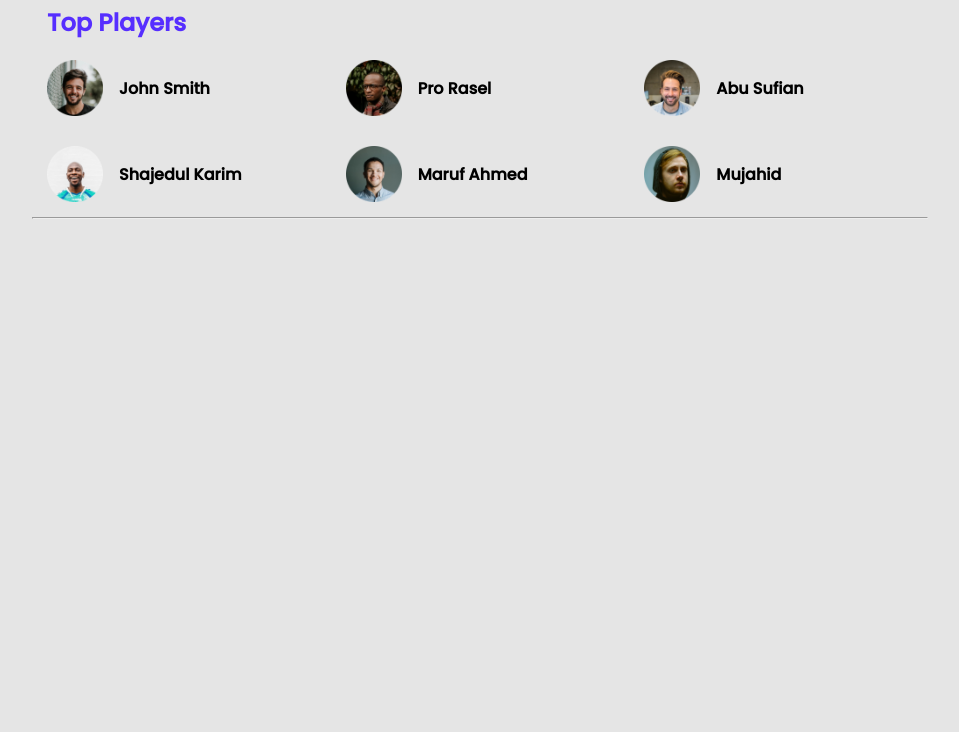
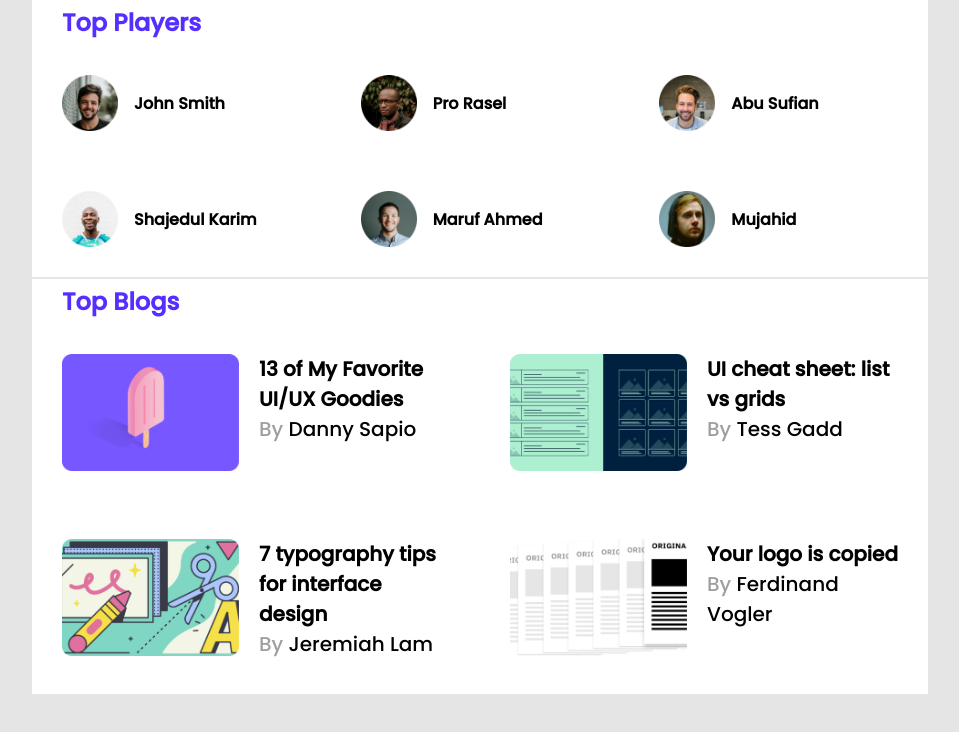
Before and after one commit to sm-alamin/leader-board-css3, a plain HTML site: page index.html in a window 1280 px wide. Shown: the whole page, without its empty margins (160-1119 px from the left). Drawn offline with Linux system fonts and the light colour scheme.

Commit message:
top blogs section is done with responsive

```diff
--- a/index.html
+++ b/index.html
@@ -1,47 +1,89 @@
 <!DOCTYPE html>
 <html lang="en">
   <head>
-    <meta charset="UTF-8">
-    <meta http-equiv="X-UA-Compatible" content="IE=edge">
-    <meta name="viewport" content="width=device-width, initial-scale=1.0">
+    <meta charset="UTF-8" />
+    <meta http-equiv="X-UA-Compatible" content="IE=edge" />
+    <meta name="viewport" content="width=device-width, initial-scale=1.0" />
     <title>Leader Board</title>
     <!-- Stylesheet -->
-    <link rel="stylesheet" href="styles/style.css">
+    <link rel="stylesheet" href="styles/style.css" />
   </head>
   <body>
-    <header class="header">
-
-    </header>
+    <header class="header"></header>
     <main class="main">
       <section class="top-player">
         <h3>Top Players</h3>
         <div class="top-player-container">
           <div class="player">
-                    <img src="images/players/player-1.png" alt="">
+            <img src="images/players/player-1.png" alt="" />
             <h4>John Smith</h4>
           </div>
           <div class="player">
-                    <img src="images/players/player-2.png" alt="">
+            <img src="images/players/player-2.png" alt="" />
             <h4>Pro Rasel</h4>
           </div>
           <div class="player">
-                    <img src="images/players/player-3.png" alt="">
+            <img src="images/players/player-3.png" alt="" />
             <h4>Abu Sufian</h4>
           </div>
           <div class="player">
-                    <img src="images/players/player-4.png" alt="">
+            <img src="images/players/player-4.png" alt="" />
             <h4>Shajedul Karim</h4>
           </div>
           <div class="player">
-                    <img src="images/players/player-5.png" alt="">
+            <img src="images/players/player-5.png" alt="" />
             <h4>Maruf Ahmed</h4>
           </div>
           <div class="player">
-                    <img src="images/players/player-6.png" alt="">
+            <img src="images/players/player-6.png" alt="" />
             <h4>Mujahid</h4>
           </div>
         </div>
-            <hr>
+      </section>
+      <section class="top-blogs">
+        <h3>Top Blogs</h3>
+        <div class="top-blogs-container">
+          <div class="blog">
+            <div class="blog-image">
+                <img src="images/blogs/blog-1.png" alt="" />
+            </div>
+            <div class="blog-content">
+                <h4>13 of My Favorite UI/UX Goodies</h4>
+            <p><span class="author">By</span> Danny Sapio</p>
+            </div>
+          </div>
+          <div class="blog">
+            <div class="blog-image">
+                <img src="images/blogs/blog-2.png" alt="" />
+            </div>
+            <div class="blog-content">
+                <h4>UI cheat sheet:
+                    list vs grids</h4>
+            <p><span class="author">By</span> Tess Gadd</p>
+            </div>
+          </div>
+          <div class="blog">
+            <div class="blog-image">
+                <img src="images/blogs/blog-3.png" alt="" />
+            </div>
+            <div class="blog-content">
+                <h4>7 typography tips
+                    for interface design</h4>
+            <p><span class="author">By</span> Jeremiah Lam</p>
+            </div>
+          </div>
+          <div class="blog">
+            <div class="blog-image">
+                <img src="images/blogs/blog-4.png" alt="" />
+            </div>
+            <div class="blog-content">
+                <h4>Your logo is
+                    copied</h4>
+            <p><span class="author">By</span> Ferdinand Vogler</p>
+            </div>
+          </div>
+
+        </div>
       </section>
     </main>
   </body>
--- a/styles/style.css
+++ b/styles/style.css
@@ -1,106 +1,154 @@
 /* Font */
-@import url('https://fonts.googleapis.com/css2?family=Poppins:wght@500&family=Roboto:wght@500&display=swap');
+@import url("https://fonts.googleapis.com/css2?family=Poppins:wght@500&family=Roboto:wght@500&display=swap");
 
 :root {
-    --primary-font-family: 'Poppins', sans-serif;
-    --secondary-font-family:'Roboto', sans-serif;
+  --primary-font-family: "Poppins", sans-serif;
+  --secondary-font-family: "Roboto", sans-serif;
   --big-font: 24px;
   --medium-font: 20px;
   --small-font: 16px;
   --x-small-font: 14.69px;
-    --headline-color:#562EFF;
-    --primary-color:#000000;
-    --secondary-color: #ED6B4F;
-    --bg-body:#E5E5E5;
-
+  --headline-color: #562eff;
+  --primary-color: #000000;
+  --secondary-color: #ed6b4f;
+  --bg-body: #e5e5e5;
+  --bg-white: #ffffff;
 }
 
 /* Common Part */
-*{
+* {
   margin: 0;
   padding: 0;
   box-sizing: border-box;
-    background: var(--bg-body);
   /* border: 1px solid seagreen; */
 }
-img{
+body {
+  background: var(--bg-body);
+}
+img {
   width: 100%;
   height: 100%;
 }
 /* header style */
 
-
 /* main */
-.main{
+.main {
   width: 70%;
   margin: 0 auto;
+  background-color: var(--bg-white);
 }
 /* top player style */
 .top-player{
-    color:var(--primary-color);
+  color: var(--primary-color);
   font-family: var(--primary-font-family);
   font-size: var(--small-font);
-
+  border-bottom: 2px solid var(--bg-body);
 }
-.top-player h3{
-    color:var(--primary-color);
+.top-player h3 {
+  color: var(--primary-color);
   font-size: var(--big-font);
   color: var(--headline-color);
-    padding: 5px 15px;
+  padding: 5px 30px;
+}
+.top-player img {
+  width: 56px;
+  height: 56px;
+}
+.top-player-container {
+  display: grid;
+  grid-template-columns: repeat(3, 1fr);
+}
+.player {
+  display: flex;
+  gap: 16px;
+  align-items: center;
+  padding: 30px;
+}
 
+/* Top Blogs Style */
+.top-blogs{
+    color: var(--primary-color);
+    font-family: var(--primary-font-family);
+    font-size: var(--medium-font);
   }
-.top-player img{
-    width: 56px;
-    height:56px;
+.top-blogs h3 {
+    font-size: var(--big-font);
+    color: var(--headline-color);
+    padding: 5px 30px;
   }
-.top-player-container{
+.top-blogs img {
+  width: 177px;
+  height: 117px;
+}
+.top-blogs-container {
   display: grid;
-    grid-template-columns: repeat(3,1fr);
+  grid-template-columns: repeat(2, 1fr);
 }
-.player{
+.blog {
   display: flex;
-    gap:16px;
-    align-items: center;
-    padding:15px;
+  gap: 20px;
+  padding: 30px;
+}
+.author{
+    color:#9F9F9F;
 }
 
 /* Responsive for Mobile Device */
 @media screen and (max-width: 576px) {
-    .main{
+  .main {
     width: 100%;
   }
   /* top player style */
 
-
-    .top-player img{
-        width:200px;
-        height:200px;
+  .top-player img {
+    width: 200px;
+    height: 200px;
     object-fit: cover;
   }
-    .top-player-container{
+  .top-player-container {
     grid-template-columns: 1fr;
   }
-    .player{
+  .player {
     flex-direction: column;
+  }
+  .top-blogs{
+    font-size: var(--small-font);
+  }
+.top-blogs h3 {
+    font-size: var(--medium-font);
+    padding: 5px 10px;
+  }
+  .top-blogs img{
+    width:100px;
+    height:80px;
+  }
+  .top-blogs-container{
+    grid-template-columns: 1fr;
   }
 }
 /* Responsive for Tablet Device */
-@media screen and (min-width:577px) and (max-width: 992px) {
-    .main{
+@media screen and (min-width: 577px) and (max-width: 992px) {
+  .main {
     width: 90%;
   }
   /* top player style */
 
-
-    .top-player img{
-        width:300px;
-        height:300px;
+  .top-player img {
+    width: 200px;
+    height: 200px;
     object-fit: cover;
   }
-    .top-player-container{
-        grid-template-columns: repeat(2,1fr);
+  .top-player-container {
+    grid-template-columns: repeat(2, 1fr);
   }
-    .player{
+  .player {
     flex-direction: column;
   }
+  .top-blogs img{
+    width:200;
+    height:150;
   }
+  .top-blogs-container{
+    grid-template-columns: 1fr;
+  }
+}
```
Lines whose indentation alone changed are shown as unchanged.
